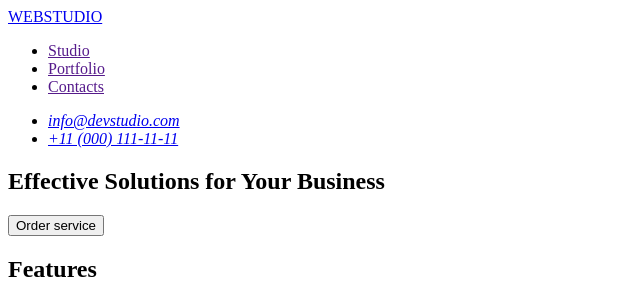
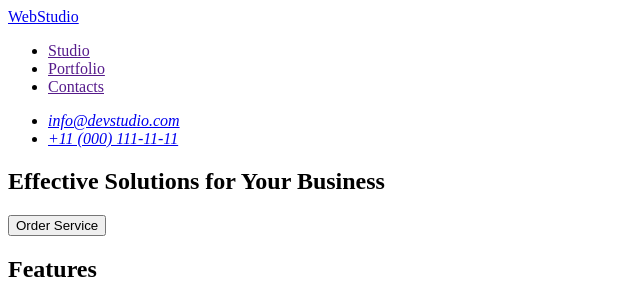
Before and after one commit to ToryKoval/goit-markup-hw-01, a plain HTML site: page index.html in a window 1280 px wide. Shown: the top 286 px of the page, 0-640 px from the left. Drawn offline with Linux system fonts and the light colour scheme.

Commit message:
update mistakes

```diff
--- a/index.html
+++ b/index.html
@@ -7,8 +7,9 @@
 </head>
 
 <body>
-    <header><a href="/index.html">WEBSTUDIO</a>
+    <header>
         <nav>
+            <a href="/index.html">WebStudio</a>
             <ul>
                 <li>
                     <a href="">Studio</a>
@@ -40,7 +41,7 @@
         <!-- Hero -->
         <section>
             <h1>Effective Solutions for Your Business</h1>
-            <button type="button">Order service</button>
+            <button type="button">Order Service</button>
         </section>
         <!-- Features -->
         <section>
@@ -102,7 +103,7 @@
     </main>
     <footer>
         <h2>WEBSTUDIO hide</h2>
-        <a href="/index.html">WEBSTUDIO</a>
+        <a href="/index.html">WebStudio</a>
         <p>Increase the flow of customers and sales for your business with digital marketing & growth solutions.</p>
     </footer>
 
```
